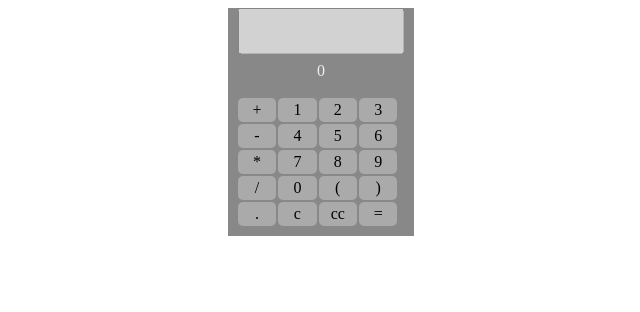
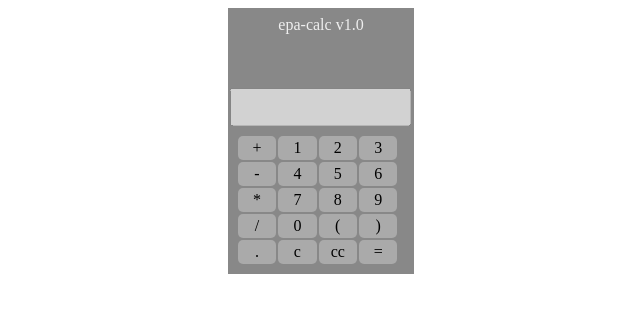
Before and after one commit to theKGS/foundations-calculator, a plain HTML site: page index.html in a window 1280 px wide. Shown: the whole page, without its empty margins (319-959 px from the left). Drawn offline with Linux system fonts and the light colour scheme.

Commit message:
Improve layout slightly

```diff
--- a/index.html
+++ b/index.html
@@ -11,8 +11,8 @@
 <body>
     <div class="mainbody">
         <div class="upper">
+            <div class="result">epa-calc v1.0</div></div>
             <textarea disabled name="ta" id="taid"></textarea>
-            <div class="result">0</div></div>
         <div class="lower">
             <div class="btn"><p>+</p></div>
             <div class="btn"><p>1</p></div>
--- a/style.css
+++ b/style.css
@@ -23,7 +23,8 @@ body {
 
 textarea {
     resize: none;
-    flex: 12;
+    height: 4vh;;
+    flex: auto;
 }
 
 .result {
```
